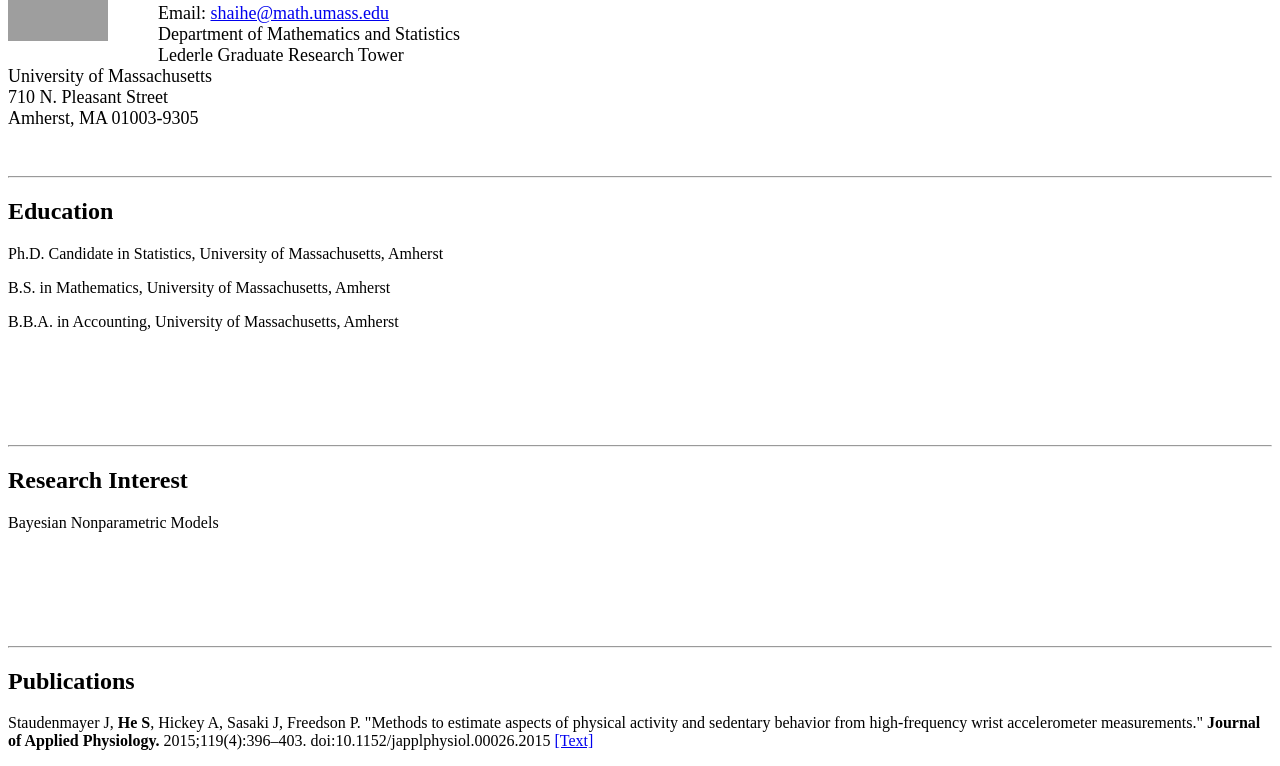
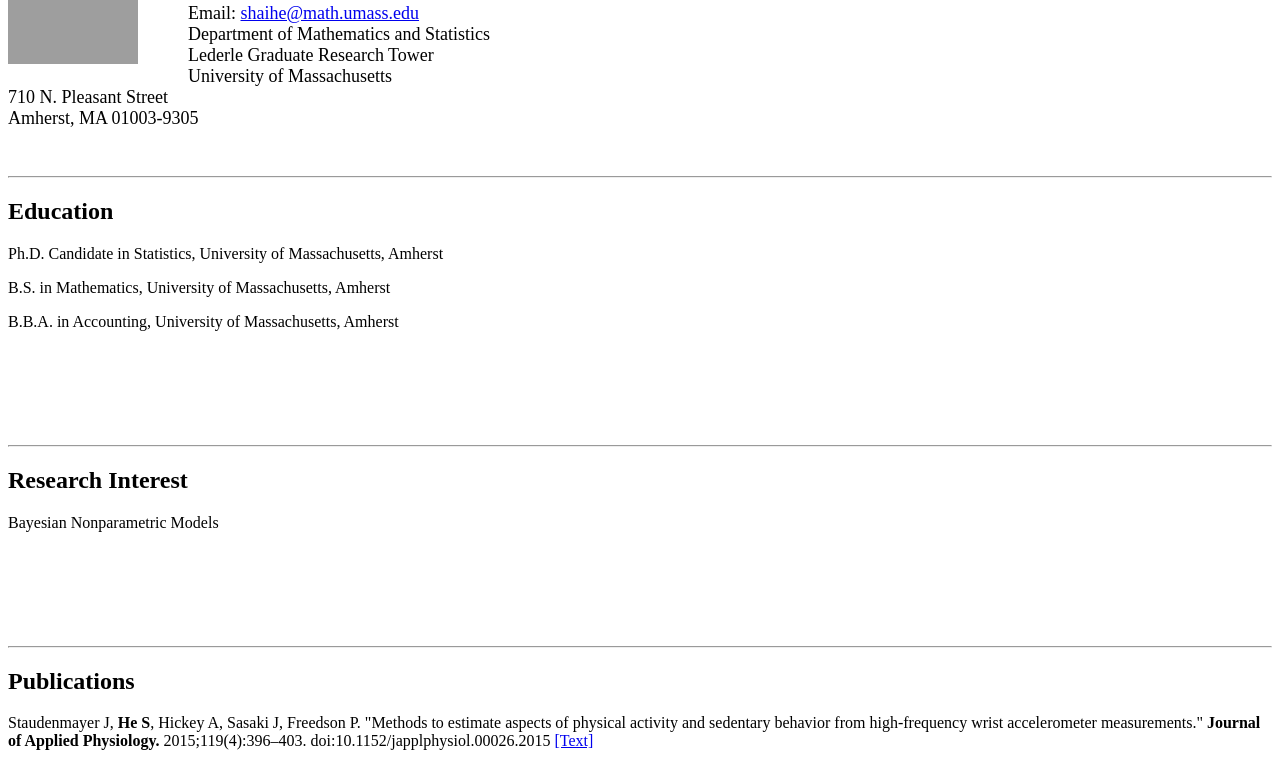
Before and after one commit to heshai/heshai.github.io, a plain HTML site: page index.html in a window 1280 px wide. Shown: the part 57-823 px from the top of the page. Drawn offline with Linux system fonts and the light colour scheme; grey boxes are pictures that could not be loaded.

```diff
--- a/index.html
+++ b/index.html
@@ -6,7 +6,7 @@
 <body>
 
 <!-- <h2>Shai He</h2>  -->
-<img src="she.JPG" alt="Self" style="float:left;margin-right:50px;margin-bottom:5px;margin-top:5px" width="100">
+<img src="she.JPG" alt="Self" style="float:left;margin-right:50px;margin-bottom:5px;margin-top:5px" width="130">
 <!-- Shai He -->
 <!-- 413-335-9420 -->
 <font size="4"><p>
```
